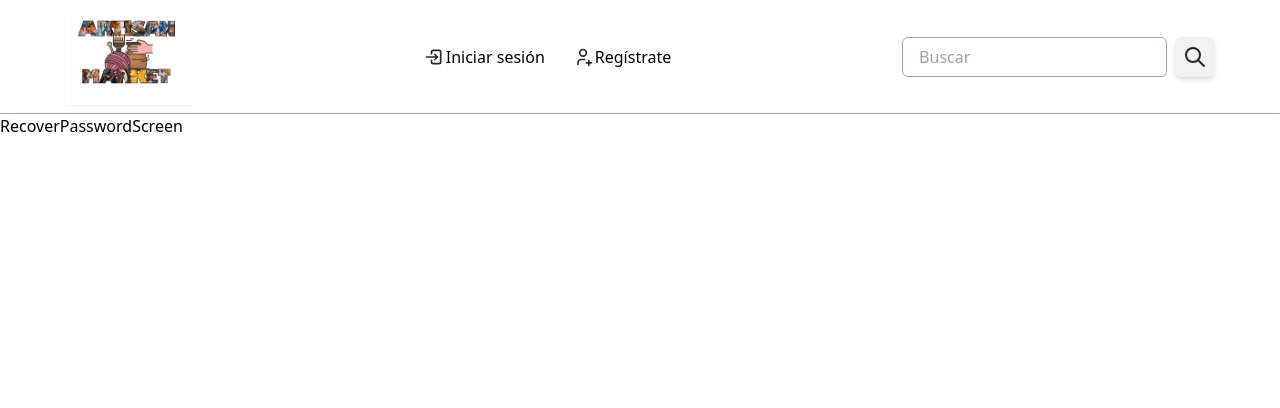
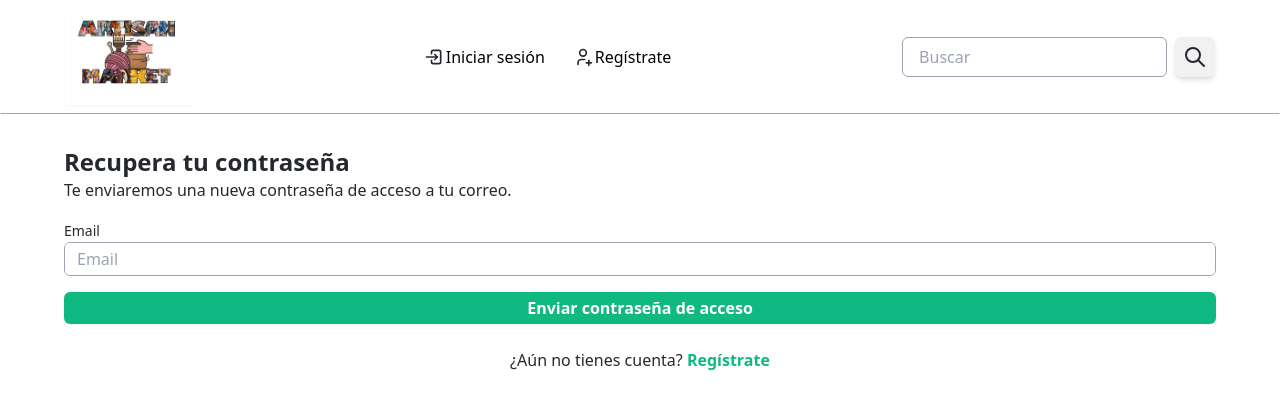
Before and after one commit to chicho69-cesar/artisan-market-web, a React (Vite) app: page /recover-password in a window 1280 px wide. Shown: the top 408 px of the page. Built offline with nearby package versions, Linux system fonts and the light colour scheme.

Commit message:
Add recover password screen

```diff
--- a/src/modules/auth/screens/RecoverPasswordScreen.tsx
+++ b/src/modules/auth/screens/RecoverPasswordScreen.tsx
@@ -1,5 +1,48 @@
+import { useEffect } from 'react'
+
+import { AppButton, AppContainer, AppHeader, AppInput } from '@/modules/shared/components'
+import { useNavigate } from '@/modules/shared/hooks'
+import { useTheme } from '@/modules/shared/store'
+
 export default function RecoverPasswordScreen() {
+  const theme = useTheme((state) => state)
+  const { navigate } = useNavigate()
+
+  useEffect(() => {
+    theme.changeMainColor()
+  }, [])
+
   return (
-    <div>RecoverPasswordScreen</div>
+    <AppContainer>
+      <AppHeader
+        title='Recupera tu contraseña'
+        description='Te enviaremos una nueva contraseña de acceso a tu correo.'
+      />
+
+      <AppInput
+        isInvalid={false}
+        label='Email'
+        type='text'
+        onChangeText={() => {}}
+        placeholder='Email'
+        errorMessage='This is not a valid email'
+      />
+
+      <div className='mt-4' />
+
+      <AppButton
+        text='Enviar contraseña de acceso'
+        onPress={() => {}}
+      />
+
+      <section>
+        <p className='mt-6 font-medium text-center text-gray'>
+          ¿Aún no tienes cuenta?{' '}
+          <span onClick={() => navigate('/sign-up')} className={`font-bold cursor-pointer text-${theme.mainColor}`}>
+            Regístrate
+          </span>
+        </p>
+      </section>
+    </AppContainer>
   )
 }
```
